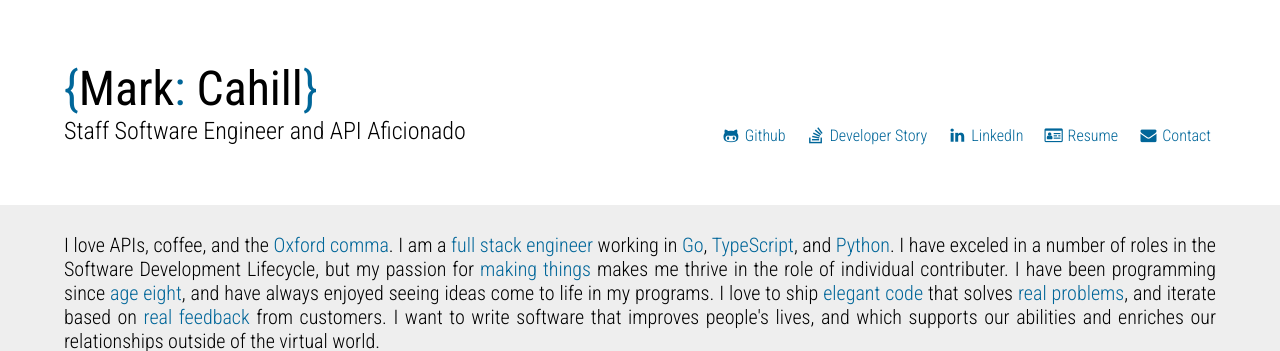
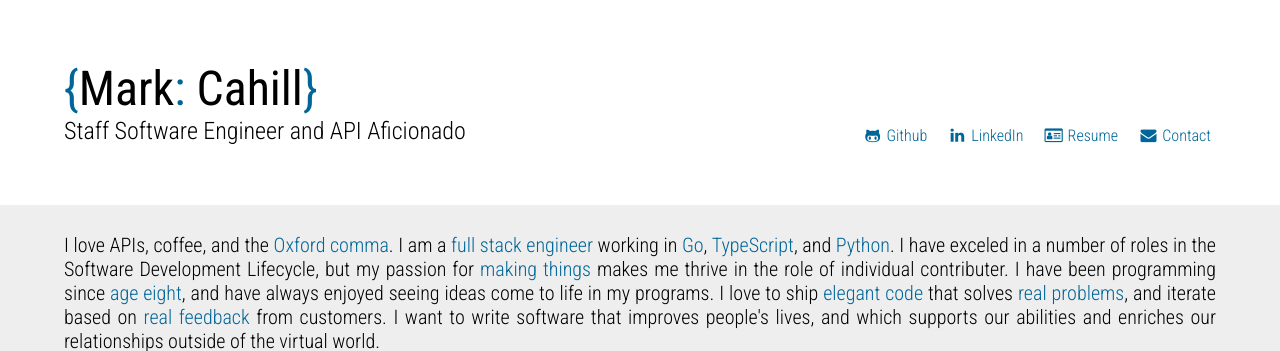
Before and after one commit to thinkjson/thinkjson.github.com, a Jekyll site: the page built from index.md, in a window 1280 px wide. Shown: the top 351 px of the page. Built offline with Jekyll 4.4.1, drawn with Linux system fonts in a browser that asks for light colours.

Commit message:
Remove Developer Story

```diff
--- a/_layouts/default.html
+++ b/_layouts/default.html
@@ -76,12 +76,6 @@
                                 </a>
                             </li>
                             <li>
-                                <a href="https://stackoverflow.com/story/thinkjson">
-                                    <i class="fa fa-fw fa-stack-overflow"></i>
-                                    <span class="text">Developer Story</span>
-                                </a>
-                            </li>
-                            <li>
                                 <a href="https://www.linkedin.com/in/thinkjson/">
                                     <i class="fa fa-fw fa-linkedin"></i>
                                     <span class="text">LinkedIn</span>
```
